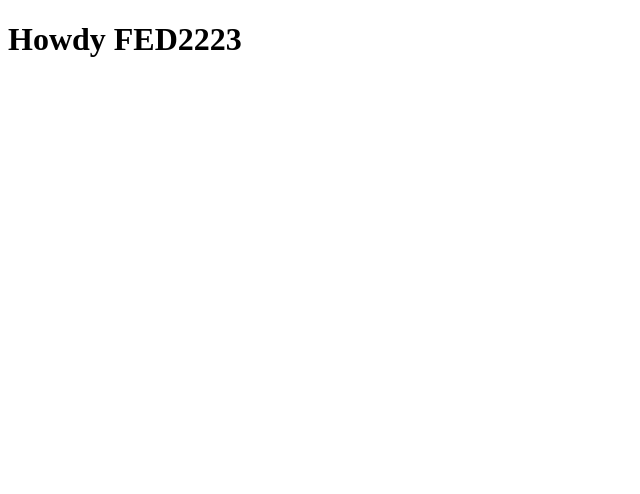
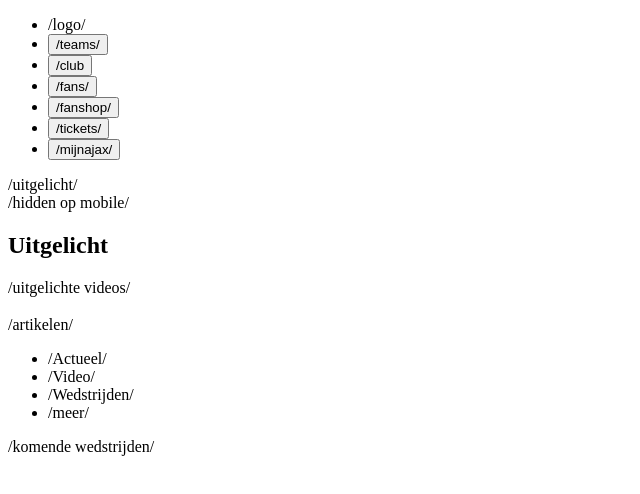
Before and after one commit to StenKotten/fed, a plain HTML site: page index.html in a window 1280 px wide. Shown: the whole page, without its empty margins (0-640 px from the left). Drawn offline with Linux system fonts and the light colour scheme.

Commit message:
Add files via upload

```diff
--- a/index.html
+++ b/index.html
@@ -13,7 +13,83 @@
 </head>
 
 <body>
-	<h1>Howdy FED2223</h1>
+	<header>
+		<nav>
+			<ul>
+				<li>
+					/logo/
+				</li>
+				<li>
+					<button>
+						/teams/
+					</button>
+				</li>
+				<li>
+					<button>
+						/club
+					</button>
+				</li>
+				<li>
+					<button>
+						/fans/
+					</button>
+				</li>
+				<li>
+					<button>
+						/fanshop/
+					</button>
+				</li>
+				<li>
+					<button>
+						/tickets/
+					</button>
+				</li>
+				<li>
+					<button>
+						/mijnajax/
+					</button>
+				</li>
+			</ul>
+		</nav>
+	</header>
+
+	<main>
+		<section> /uitgelicht/
+			<article></article>
+			<article></article>
+			<article>/hidden op mobile/</article>
+		</section>
+		<section>
+			<article>
+				<h2>Uitgelicht</h2> /uitgelichte videos/
+				<a></a>
+				<h3></h3>
+			</article>
+		</section>
+		<section> /artikelen/
+			<ul>
+				<li>
+					/Actueel/
+				</li>
+				<li>
+					/Video/
+				</li>
+				<li>
+					/Wedstrijden/
+				</li>
+				<li>
+					/meer/
+				</li>
+			</ul>
+		</section>
+		<section>
+			/komende wedstrijden/
+		</section>
+	</main>
+
+	<footer>
+
+	</footer>
 
 	<script defer src="scripts/script.js"></script>
 </body>
```
